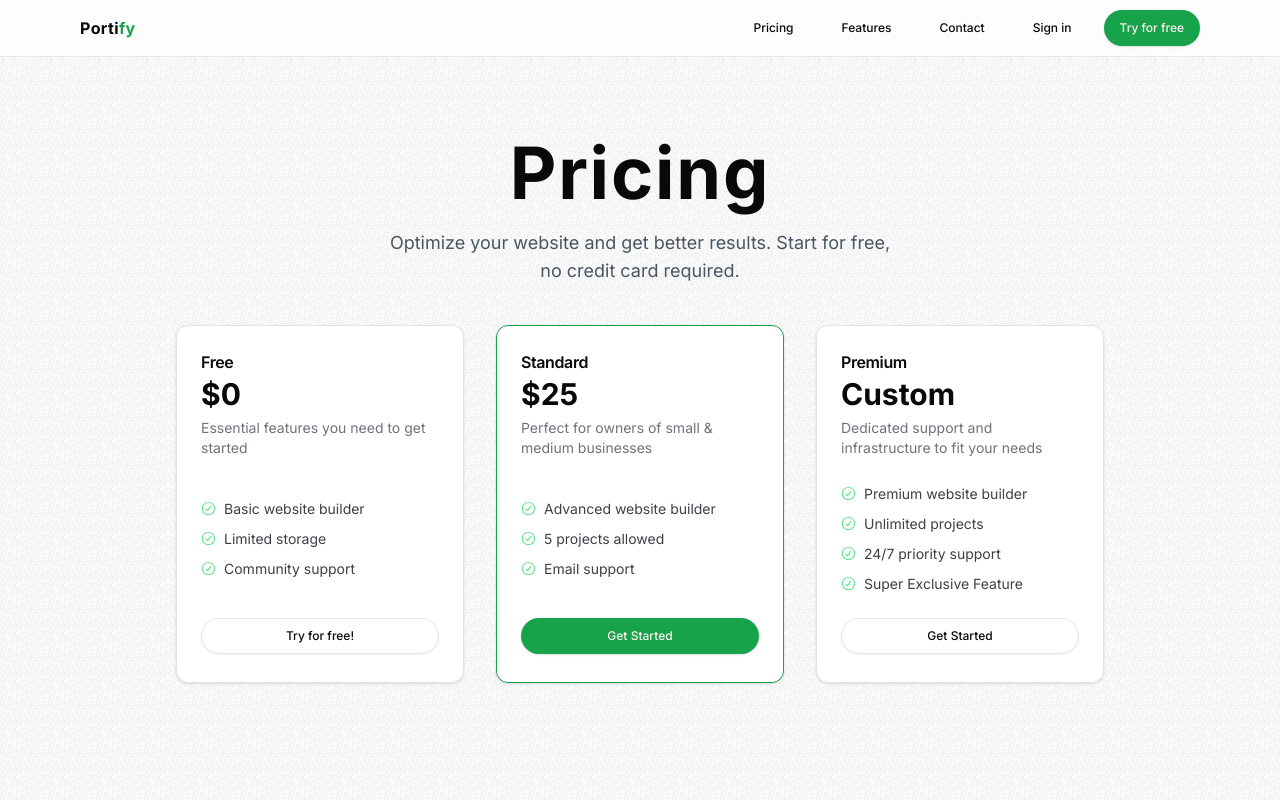
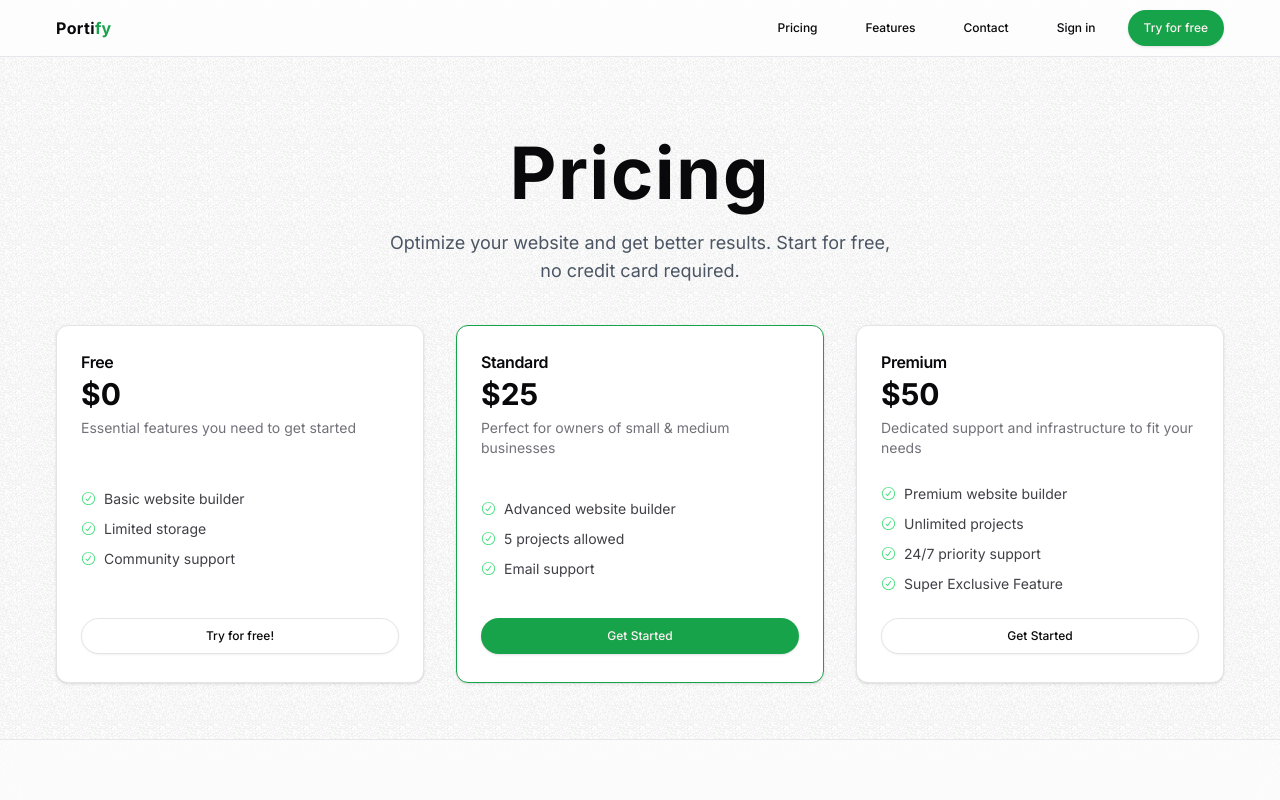
Before and after one commit to mahmudulmr19/portify, a Next.js app: page /pricing in a window 1280 px wide. Shown: the top 800 px of the page. Built offline with nearby package versions, Linux system fonts and the light colour scheme; no server answers.

Commit message:
updated layout and pricing page updated

```diff
--- a/src/app/(main)/layout.tsx
+++ b/src/app/(main)/layout.tsx
@@ -1,16 +1,12 @@
-import React from "react";
+import { ReactNode } from "react";
 import { Footer, Navbar } from "@/components";
 
-export default function MainLayout({
-  children,
-}: {
-  children: React.ReactNode;
-}) {
+export default function MainLayout({ children }: { children: ReactNode }) {
   return (
-    <div className="w-full h-full">
+    <main className="w-full h-full">
       <Navbar />
       {children}
       <Footer />
-    </div>
+    </main>
   );
 }
--- a/src/app/(main)/pricing/page.tsx
+++ b/src/app/(main)/pricing/page.tsx
@@ -35,7 +35,7 @@ const plans = [
   },
   {
     title: "Premium",
-    price: "Custom",
+    price: 50,
     description: "Dedicated support and infrastructure to fit your needs",
     features: [
       "Premium website builder",
@@ -50,8 +50,7 @@ const plans = [
 
 export default function Page() {
   return (
-    <main className="w-full h-full">
-      <WidthWrapper className="mt-20 mb-40">
+    <WidthWrapper className="mb-10 mt-16 sm:mb-14 sm:mt-20">
       <div className="mx-auto mb-10 sm:max-w-lg text-center">
         <h1 className="font-bold text-6xl sm:text-7xl tracking-wide">
           Pricing
@@ -61,20 +60,18 @@ export default function Page() {
           credit card required.
         </p>
       </div>
-        <section className="flex flex-col sm:flex-row sm:flex-wrap justify-center gap-8 mt-8">
+      <section className="grid grid-cols-1 sm:grid-cols-2 lg:grid-cols-3 gap-8 mt-8">
         {plans.map((plan, index) => (
           <Card
             key={index}
             className={cn(
-                "w-72 flex flex-col justify-between py-1 mx-auto sm:mx-0",
+              "w-full flex flex-col justify-between py-1 mx-auto sm:mx-0",
               plan.popular && "border-primary"
             )}
           >
             <CardHeader>
               <CardTitle>{plan.title}</CardTitle>
-                <p className="text-3xl font-bold mb-2">
-                  {plan.price === "Custom" ? "Custom" : `$${plan.price}`}
-                </p>
+              <p className="text-3xl font-bold mb-2">${plan.price}</p>
               <CardDescription>{plan.description}</CardDescription>
             </CardHeader>
             <CardContent className="flex flex-col gap-2">
@@ -95,7 +92,6 @@ export default function Page() {
         ))}
       </section>
     </WidthWrapper>
-    </main>
   );
 }
 
--- a/src/components/width-wrapper.tsx
+++ b/src/components/width-wrapper.tsx
@@ -1,14 +1,17 @@
-import React from "react";
+import { HTMLProps } from "react";
 import { cn } from "@/lib/utils";
 
 export function WidthWrapper({
   children,
   className,
   ...rest
-}: React.HTMLProps<HTMLDivElement>) {
+}: HTMLProps<HTMLDivElement>) {
   return (
     <div
-      className={cn("mx-auto w-full max-w-[1400px] px-2.5 md:px-20", className)}
+      className={cn(
+        "mx-auto w-full max-w-screen-2xl px-5 md:px-10 lg:px-14",
+        className
+      )}
       {...rest}
     >
       {children}
```
Lines whose indentation alone changed are shown as unchanged.
